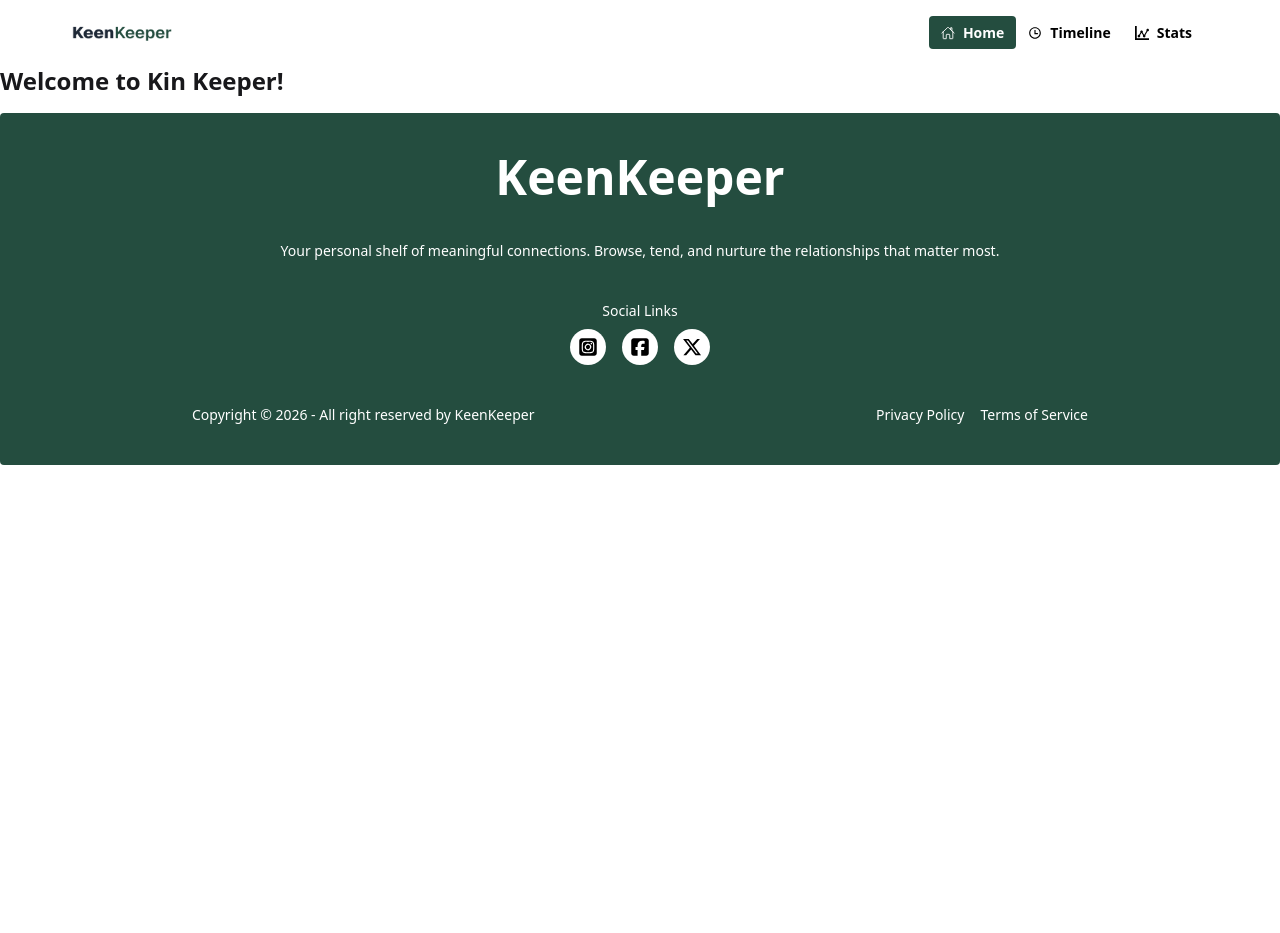
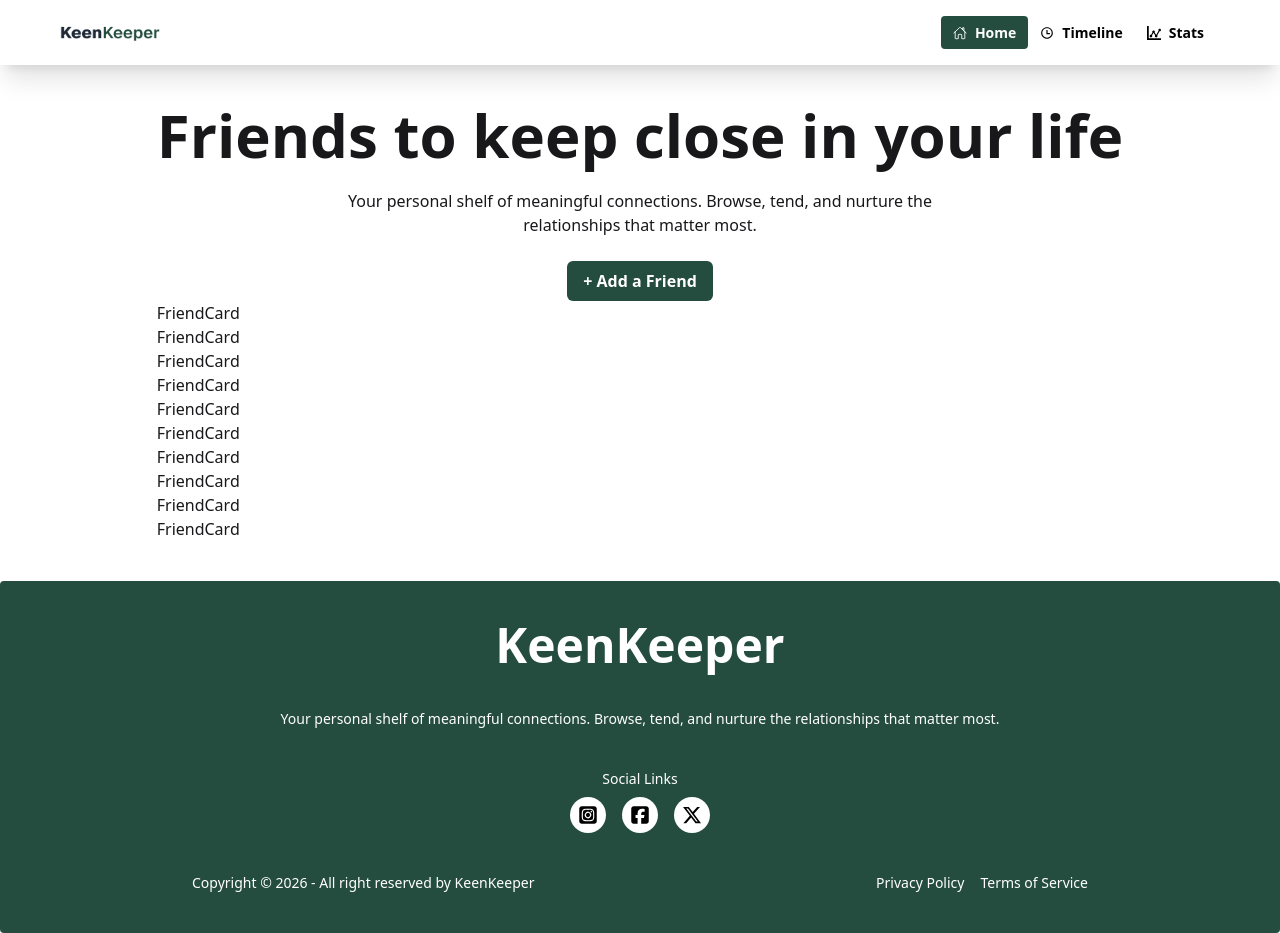
Before and after one commit to Navied-dipu/kin-keeper, a Next.js app: page / in a window 1280 px wide. Before the commit the page ends 800 px from the top, so only its background shows below. Built offline with nearby package versions, Linux system fonts and the light colour scheme.

Commit message:
add banner section

```diff
--- /dev/null
+++ b/public/data.json
@@ -0,0 +1,122 @@
+[
+  {
+    "id": 1,
+    "name": "John Doe",
+    "picture": "https://randomuser.me/api/portraits/men/1.jpg",
+    "email": "john@example.com",
+    "days_since_contact": 12,
+    "status": "overdue",
+    "tags": ["college", "close friend"],
+    "bio": "Met in university. Love hiking together.",
+    "goal": 14,
+    "next_due_date": "2025-07-20"
+  },
+  {
+    "id": 2,
+    "name": "Sarah Smith",
+    "picture": "https://randomuser.me/api/portraits/women/2.jpg",
+    "email": "sarah@example.com",
+    "days_since_contact": 5,
+    "status": "on_track",
+    "tags": ["work", "team"],
+    "bio": "Colleague from office. Works in design team.",
+    "goal": 10,
+    "next_due_date": "2025-07-25"
+  },
+  {
+    "id": 3,
+    "name": "Michael Brown",
+    "picture": "https://randomuser.me/api/portraits/men/3.jpg",
+    "email": "michael@example.com",
+    "days_since_contact": 20,
+    "status": "overdue",
+    "tags": ["gym", "fitness"],
+    "bio": "Gym partner. Keeps me motivated.",
+    "goal": 7,
+    "next_due_date": "2025-07-15"
+  },
+  {
+    "id": 4,
+    "name": "Emily Davis",
+    "picture": "https://randomuser.me/api/portraits/women/4.jpg",
+    "email": "emily@example.com",
+    "days_since_contact": 2,
+    "status": "active",
+    "tags": ["family"],
+    "bio": "Cousin. Very close to family gatherings.",
+    "goal": 30,
+    "next_due_date": "2025-08-10"
+  },
+  {
+    "id": 5,
+    "name": "David Wilson",
+    "picture": "https://randomuser.me/api/portraits/men/5.jpg",
+    "email": "david@example.com",
+    "days_since_contact": 9,
+    "status": "on_track",
+    "tags": ["business", "network"],
+    "bio": "Met at a startup event. Potential collaborator.",
+    "goal": 14,
+    "next_due_date": "2025-07-22"
+  },
+  {
+    "id": 6,
+    "name": "Sophia Taylor",
+    "picture": "https://randomuser.me/api/portraits/women/6.jpg",
+    "email": "sophia@example.com",
+    "days_since_contact": 15,
+    "status": "overdue",
+    "tags": ["school", "old friend"],
+    "bio": "School friend. Haven’t talked in a while.",
+    "goal": 10,
+    "next_due_date": "2025-07-18"
+  },
+  {
+    "id": 7,
+    "name": "James Anderson",
+    "picture": "https://randomuser.me/api/portraits/men/7.jpg",
+    "email": "james@example.com",
+    "days_since_contact": 1,
+    "status": "active",
+    "tags": ["neighbor"],
+    "bio": "Lives next door. We chat often.",
+    "goal": 5,
+    "next_due_date": "2025-07-28"
+  },
+  {
+    "id": 8,
+    "name": "Olivia Thomas",
+    "picture": "https://randomuser.me/api/portraits/women/8.jpg",
+    "email": "olivia@example.com",
+    "days_since_contact": 7,
+    "status": "on_track",
+    "tags": ["travel", "friend"],
+    "bio": "Met during a trip. Planning another adventure.",
+    "goal": 14,
+    "next_due_date": "2025-07-23"
+  },
+  {
+    "id": 9,
+    "name": "William Jackson",
+    "picture": "https://randomuser.me/api/portraits/men/9.jpg",
+    "email": "william@example.com",
+    "days_since_contact": 18,
+    "status": "overdue",
+    "tags": ["mentor"],
+    "bio": "Guides me in career decisions.",
+    "goal": 10,
+    "next_due_date": "2025-07-17"
+  },
+  {
+    "id": 10,
+    "name": "Ava White",
+    "picture": "https://randomuser.me/api/portraits/women/10.jpg",
+    "email": "ava@example.com",
+    "days_since_contact": 3,
+    "status": "active",
+    "tags": ["friend", "creative"],
+    "bio": "Loves art and photography.",
+    "goal": 12,
+    "next_due_date": "2025-07-26"
+  }
+]
--- a/src/app/layout.js
+++ b/src/app/layout.js
@@ -2,6 +2,7 @@ import { Geist, Geist_Mono } from "next/font/google";
 import "./globals.css";
 import Navber from "@/components/Navber";
 import Footer from "@/components/Footer";
+import Providers from "@/lib/provider";
 
 const geistSans = Geist({
   variable: "--font-geist-sans",
@@ -26,10 +27,12 @@ export default function RootLayout({ children }) {
       className={`${geistSans.variable} ${geistMono.variable} h-full antialiased`}
     >
       <body className="min-h-full flex flex-col">
-        <Navber></Navber>
-        {children}
-        <Footer></Footer>
-        </body>
+        <Providers>
+          <Navber></Navber>
+          {children}
+          <Footer></Footer>
+        </Providers>
+      </body>
     </html>
   );
 }
--- a/src/app/page.js
+++ b/src/app/page.js
@@ -1,9 +1,17 @@
+import Banner from "@/components/Banner";
+import FriendCard from "@/components/FriendCard";
 import Image from "next/image";
 
-export default function Home() {
+export default async function Home() {
+  const res = await fetch("http://localhost:3000/data.json");
+  const data = await res.json();
+  console.log(data);
   return (
-   <div>
-    <h2 className="text-2xl font-bold mb-4">Welcome to Kin Keeper!</h2>
-   </div>
+    <div className="max-w-5xl mx-auto my-10">
+      <Banner></Banner>
+      {
+        data.map(friend => <FriendCard key={friend.id} friend={friend} />)
+      }
+    </div>
   );
 }
--- /dev/null
+++ b/src/components/Banner.jsx
@@ -0,0 +1,12 @@
+import React from 'react'
+
+export default function Banner() {
+    return (
+        <div className='text-center space-y-6'>
+            <h2 className='text-6xl font-bold'>Friends to keep close in your life</h2>
+            <p>Your personal shelf of meaningful connections. Browse, tend, and nurture the <br />
+                relationships that matter most.</p>
+                <button className='bg-[#244d3f] text-white font-semibold py-2 px-4 rounded-md hover:bg-[#1a3a2d]'>+ Add a Friend</button>
+        </div>
+    )
+}
--- /dev/null
+++ b/src/components/FriendCard.jsx
@@ -0,0 +1,8 @@
+import React from 'react'
+
+export default function FriendCard({friend}) {
+    console.log(friend)
+  return (
+    <div>FriendCard</div>
+  )
+}
--- a/src/components/Navber.jsx
+++ b/src/components/Navber.jsx
@@ -53,7 +53,7 @@ export default function Navber() {
 
   return (
     <div>
-      <div className="navbar max-w-6xl mx-auto bg-white text-black">
+      <div className="navbar px-15  bg-white shadow-xl text-black">
         <div className="flex-1">
           <Link href="/">
             <Image
--- /dev/null
+++ b/src/context/install.context.jsx
@@ -0,0 +1,23 @@
+"use client";
+
+import { createContext, useState } from "react";
+
+
+export const InstallAppsContext = createContext();
+
+const FriendProvider = ({ children }) => {
+    const [friends, setFriend] = useState([]);
+
+    const data = {
+        friends,
+        setFriend,
+    };
+
+    return (
+        <InstallAppsContext.Provider value={data}>
+            {children}
+        </InstallAppsContext.Provider>
+    );
+};
+
+export default FriendProvider;
--- /dev/null
+++ b/src/lib/provider/index.js
@@ -0,0 +1,10 @@
+"use client";
+
+import InstalledAppsProvider from "@/Context/install.context";
+import React from "react";
+
+const Providers = ({ children }) => {
+  return <InstalledAppsProvider>{children}</InstalledAppsProvider>;
+};
+
+export default Providers;
```
